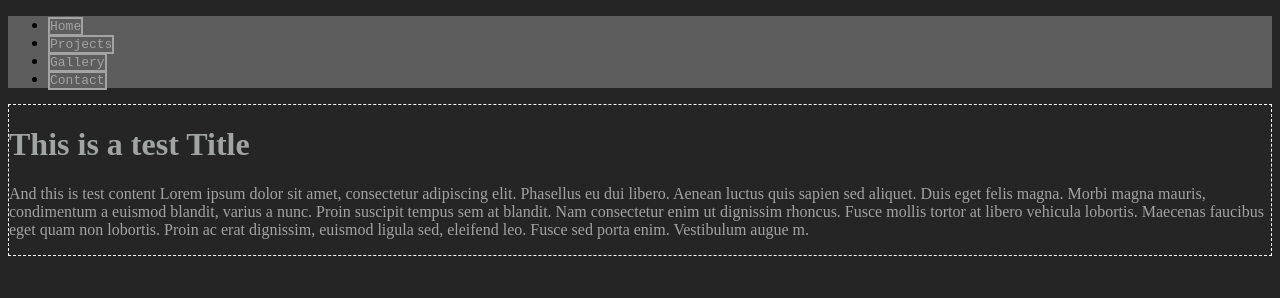
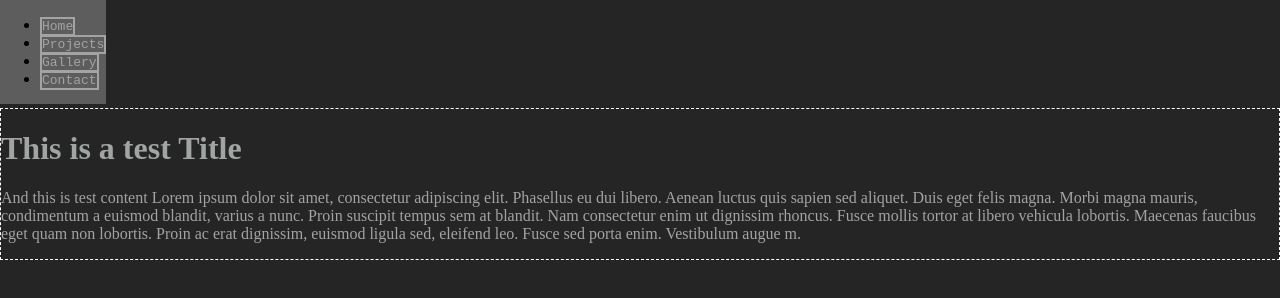
Before and after one commit to pete7201exec/website, a plain HTML site: page docs/index.html in a window 1280 px wide. Drawn offline with Linux system fonts and the light colour scheme.

Commit message:
begin nav work

```diff
--- a/docs/css/index.css
+++ b/docs/css/index.css
@@ -1,9 +1,12 @@
 Body {
   background-color: rgb(37, 37, 37);
+  margin: 0;
 }
 
 #navigation {
   background-color: rgb(93, 93, 93);
+  display: inline-block;
+  overflow: hidden;
 }
 
 #navigation ul li a {
--- a/docs/index.html
+++ b/docs/index.html
@@ -11,9 +11,11 @@
     <meta name="author" content="Ed Green">
     <meta name="viewport" content="width=device-width, initial-scale=1.0">
     <link rel="stylesheet" href="css/index.css">
+    <link rel="stylesheet" href="https://use.fontawesome.com/releases/v5.3.1/css/all.css" integrity="sha384-mzrmE5qonljUremFsqc01SB46JvROS7bZs3IO2EmfFsd15uHvIt+Y8vEf7N7fWAU" crossorigin="anonymous">
   </Head>
   <Body>
     <!-- TODO: Add Google analytics here -->
+    <!-- w3schools-inspired nav menu https://jsfiddle.net/b52ew9tz/ -->
     <div id="navigation">
       <ul>
         <li><a href="index.html">Home</a></li>
```
